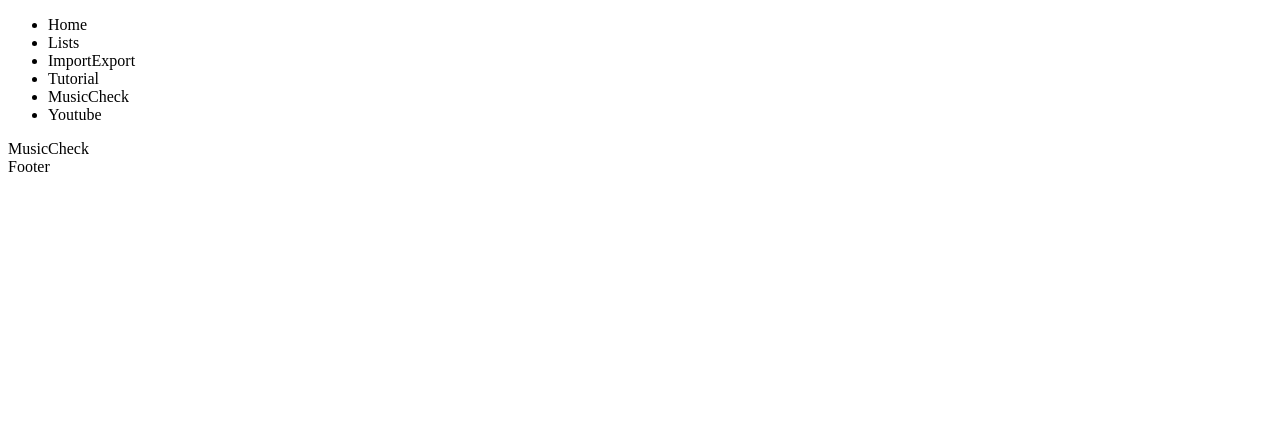
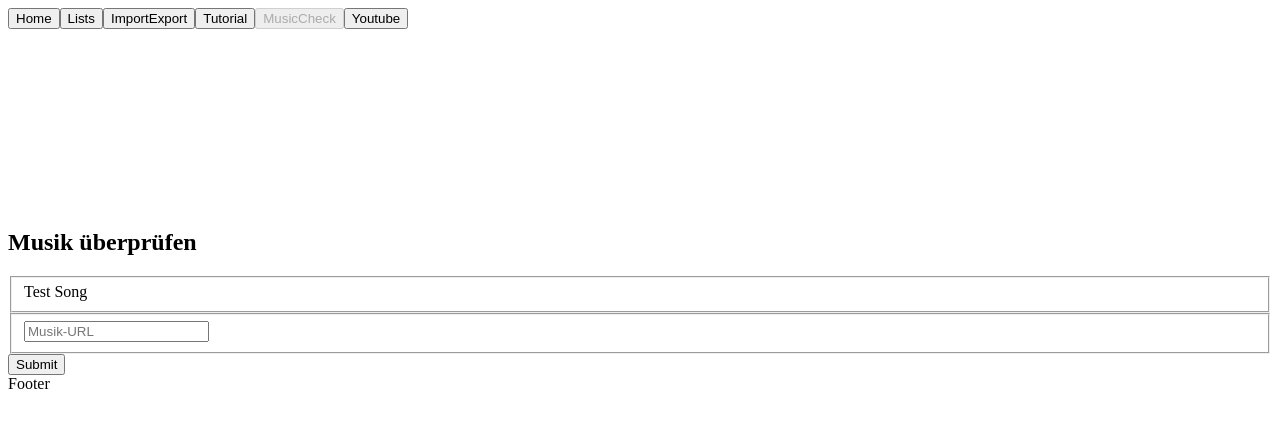
Before and after one commit to MSRMatrix/Media-player, a React (Vite) app: page /music-check in a window 1280 px wide. Shown: the top 428 px of the page. Built offline with nearby package versions, Linux system fonts and the light colour scheme.

Commit message:
add messenger, add PlayerModeContext, add Videoplayer to AppShell and navigation

```diff
--- a/src/App.jsx
+++ b/src/App.jsx
@@ -1,18 +1,20 @@
-import { createBrowserRouter, RouterProvider } from "react-router-dom"
-import AppShell from "./layout/AppShell"
-import { useState } from "react"
-import { PlaylistContext } from "./context/PlaylistContext"
-import Home from "./pages/Home"
-import Lists from "./pages/Lists"
-import List from "./pages/List"
-import ImportExport from "./pages/ImportExport"
-import Tutorial from "./pages/Tutorial"
-import MusicCheck from "./pages/MusicCheck"
-import Youtube from "./pages/Youtube"
-import NotFound from "./pages/NotFound"
+import { createBrowserRouter, RouterProvider } from "react-router-dom";
+import AppShell from "./layout/AppShell";
+import { useState } from "react";
+import { PlaylistContext } from "./context/PlaylistContext";
+import Home from "./pages/Home";
+import Lists from "./pages/Lists";
+import List from "./pages/List";
+import ImportExport from "./pages/ImportExport";
+import Tutorial from "./pages/Tutorial";
+import MusicCheck from "./pages/MusicCheck";
+import Youtube from "./pages/Youtube";
+import NotFound from "./pages/NotFound";
+import { PlayerModeContext } from "./context/PlayerModeContext";
 
 function App() {
-  const [playlistContext, setPlaylistContext] = useState([])
+  const [playlistContext, setPlaylistContext] = useState([]);
+const [PlayerMode, setPlayerMode] = useState(null);
 
   const router = createBrowserRouter([
     {
@@ -54,15 +56,15 @@ function App() {
       element: <NotFound />,
     },
   ]);
-
   return (
     <>
-    <PlaylistContext.Provider value={{playlistContext, setPlaylistContext}}>
+      <PlayerModeContext.Provider value={{PlayerMode, setPlayerMode}}>
+        <PlaylistContext.Provider value={{ playlistContext, setPlaylistContext }}>
           <RouterProvider router={router} />
         </PlaylistContext.Provider>
-
+      </PlayerModeContext.Provider>
     </>
-  )
+  );
 }
 
-export default App
+export default App;
--- a/src/components/navigation/Navigation.jsx
+++ b/src/components/navigation/Navigation.jsx
@@ -1,11 +1,11 @@
-import { useNavigate } from "react-router-dom";
+import { useNavigate, useLocation } from "react-router-dom";
 
 const Navigation = () => {
-  const navigate = useNavigate()
+  const navigate = useNavigate();
+  const location = useLocation();
 
-  function navigateFunction(e, path){
-
-   navigate(`/${path}`)
+  function navigateFunction(e) {
+    navigate(`/${e.target.value}`);
   }
 
   const navArray = [
@@ -38,13 +38,21 @@ const Navigation = () => {
       name: "Youtube",
     },
   ];
+
   return (
     <>
-      <ul>
+      <div>
         {navArray.map((item) => (
-          <li key={item.name} value={item.name} onClick={(e) => navigateFunction(e, item.path)}>{item.name}</li>
+          <button
+            key={item.name}
+            disabled={location.pathname === `/${item.path}`}
+            value={item.path}
+            onClick={(e) => navigateFunction(e)}
+          >
+            {item.name}
+          </button>
         ))}
-      </ul>
+      </div>
     </>
   );
 };
--- /dev/null
+++ b/src/context/PlayerModeContext.jsx
@@ -0,0 +1,3 @@
+import { createContext } from "react";
+
+export const PlayerModeContext = createContext(null)
--- a/src/elements/Form.jsx
+++ b/src/elements/Form.jsx
@@ -1,13 +1,19 @@
-const Form = ({ text, id, classname, formArray }) => {
+const Form = ({ text, className, formarray, submitFunction }) => {
   return (
-    <form className={classname} id={id}>
+    <form className={className} onSubmit={(e) => submitFunction(e)}>
       {text && <h2>{text}</h2>}
 
-      {formArray.map((item) => (
-        <div key={item.id}>
-          {item.element}
-        </div>
+      {formarray.map((item) => (
+        <fieldset key={item.id}>
+          {item.element === "label" && <label>{item.text}</label>}
+
+          {item.element === "input" && (
+            <input type={item.type} name={item.name} placeholder={item.placeholder} />
+          )}
+        </fieldset>
       ))}
+
+      <button type="submit">Submit</button>
     </form>
   );
 };
--- a/src/features/videoplayer/Videoplayer.jsx
+++ b/src/features/videoplayer/Videoplayer.jsx
@@ -1,11 +1,30 @@
+import { useContext } from 'react';
 import ReactPlayer from 'react-player'
+import { PlaylistContext } from '../../context/PlaylistContext';
+import { PlayerModeContext } from '../../context/PlayerModeContext';
 
-const Videoplayer = () => {
-    return (
-        <>
-            <ReactPlayer />
-        </>
-    )
+const Videoplayer = ({ checkStatus, setCheckStatus, index }) => {
+    const {PlayerMode, setPlayerMode} = useContext(PlayerModeContext);
+  const { playlistContext } = useContext(PlaylistContext);
+//   PlayerMode und Status zusammenlegen
+// Dinge wie Loop etc einfügen
+
+  const currentSong = playlistContext.length > 1 ? playlistContext[index] : playlistContext;
+
+
+  return (
+    <ReactPlayer
+      src={currentSong?.url}
+      onReady={() => {
+        setCheckStatus("ready");
+        console.log("Video ist bereit");
+      }}
+      onError={(error) => {
+        setCheckStatus("error");
+        console.log("Fehler:", error);
+      }}
+    />
+  );
 };
 
 export default Videoplayer;
--- a/src/layout/AppShell.jsx
+++ b/src/layout/AppShell.jsx
@@ -1,21 +1,29 @@
 import { Outlet } from "react-router-dom";
 import Navigation from "../components/navigation/Navigation";
 import Footer from "../components/footer/Footer";
+import Videoplayer from "../features/videoplayer/Videoplayer";
+import { useState } from "react";
 
 const AppShell = () => {
+  const [checkStatus, setCheckStatus] = useState(false);
   return (
     <>
       <nav>
         <Navigation />
       </nav>
       <main>
+        <section>
+          <Videoplayer checkStatus={checkStatus} setCheckStatus={setCheckStatus} />
+        </section>
+        <section>
           <Outlet />
+        </section>
       </main>
       <footer>
         <Footer />
       </footer>
     </>
-    )
+  );
 };
 
 export default AppShell;
--- a/src/pages/MusicCheck.jsx
+++ b/src/pages/MusicCheck.jsx
@@ -1,9 +1,52 @@
+import { useContext } from "react";
+import Form from "../elements/Form";
+import { PlaylistContext } from "../context/PlaylistContext";
+import { PlayerModeContext } from "../context/PlayerModeContext";
+
 const MusicCheck = () => {
-    return (
-        <>
-        MusicCheck
-        </>
-    )
+  const { setPlaylistContext } = useContext(PlaylistContext);
+const {PlayerMode, setPlayerMode} = useContext(PlayerModeContext);
+
+  const formarray = [
+    {
+      id: 1,
+      element: "label",
+      text: "Test Song",
+    },
+    {
+      id: 2,
+      element: "input",
+      type: "url",
+      name: "url",
+      placeholder: "Musik-URL",
+    },
+  ];
+
+function onSubmit(e) {
+  e.preventDefault();
+
+  const url = e.target.elements.url.value;
+    setPlayerMode("test")
+  setPlaylistContext([
+    {
+      url: url,
+      id: 0,
+      list: false,
+    },
+  ]);
+}
+
+  return (
+    <>
+      <Form
+        submitFunction={onSubmit}
+        text="Musik überprüfen"
+        id="music-check-form"
+        className={""}
+        formarray={formarray}
+      />
+    </>
+  );
 };
 
 export default MusicCheck;
```
Also changed, not shown: src/components/messager/Messenger.jsx (added, +14 -0 lines). Lines whose indentation alone changed are shown as unchanged.
